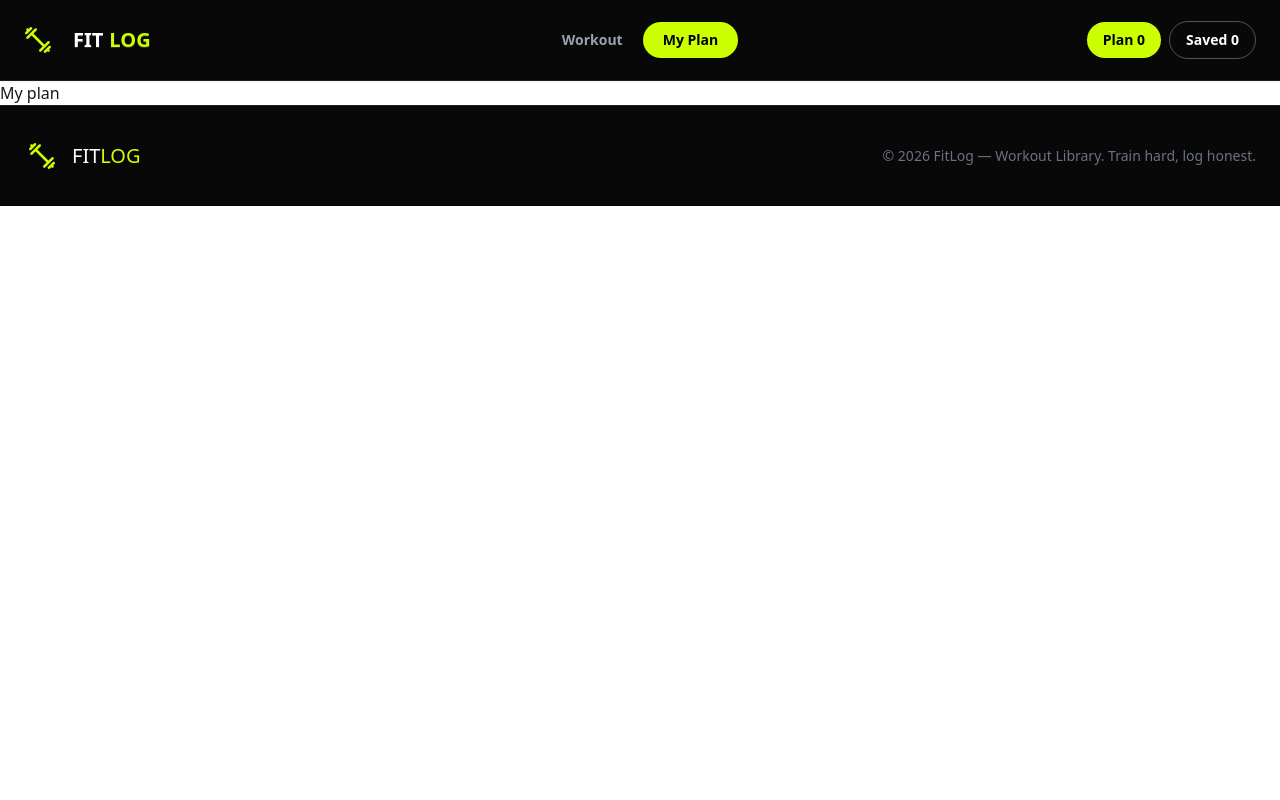
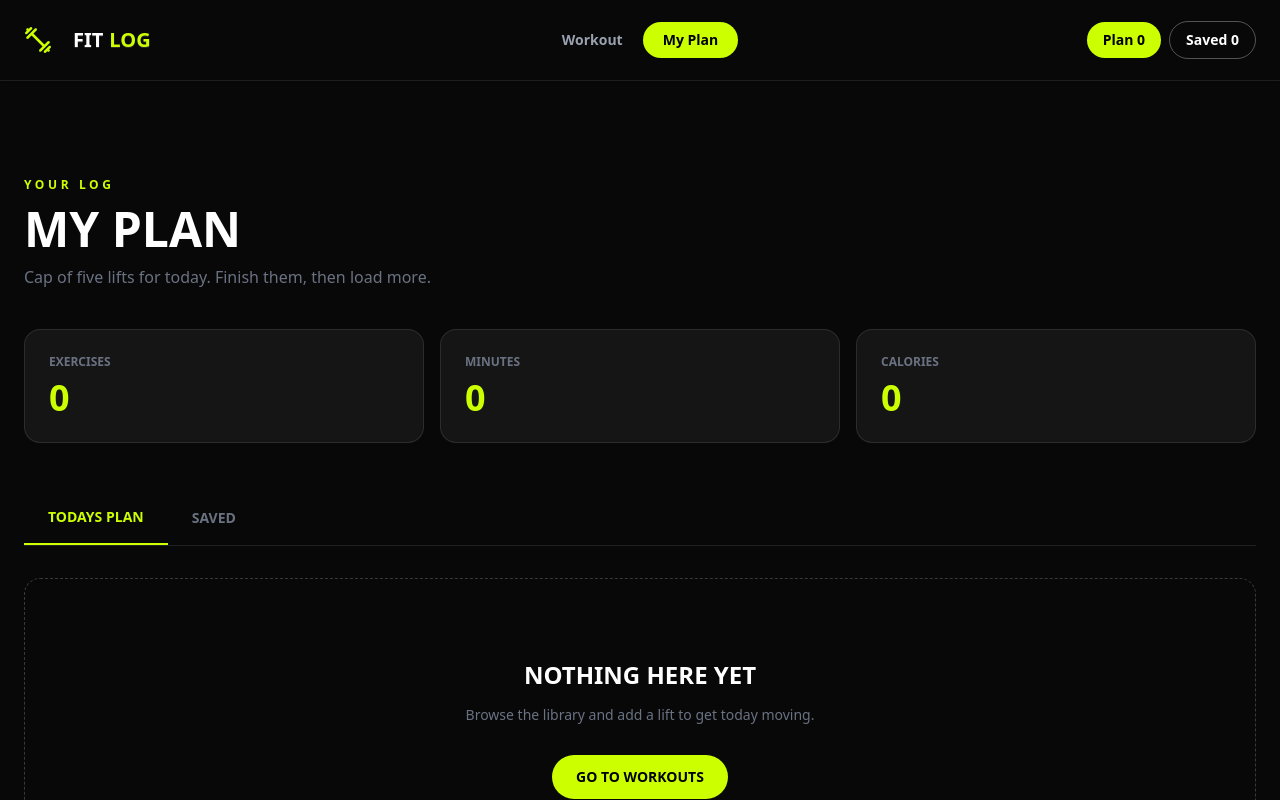
Before and after one commit to jbjoybiswasjb/web-b14-a6-fit-log-a, a Next.js app: page /my-plan in a window 1280 px wide. Shown: the top 800 px of the page. Built offline with nearby package versions, Linux system fonts and the light colour scheme.

Commit message:
Designed my plan page, EmptyState nad use FitLogContext in the full page for props drilling or data share.

```diff
--- a/src/app/layout.tsx
+++ b/src/app/layout.tsx
@@ -3,6 +3,7 @@ import { Geist, Geist_Mono } from "next/font/google";
 import "./globals.css";
 import Navbar from "@/components/shared/Navbar";
 import Footer from "@/components/shared/Footer";
+import { FitLogProvider } from "@/context/FitLogContext";
 
 const geistSans = Geist({
   variable: "--font-geist-sans",
@@ -23,13 +24,21 @@ export default function RootLayout({ children }: LayoutProps<"/">) {
   return (
     <html
       lang="en"
-      date-theme = "dark"
+      date-theme="dark"
       className={`${geistSans.variable} ${geistMono.variable} h-full antialiased`}
     >
       <body className="min-h-full flex flex-col">
-        <Navbar planCount={0} savedCount={0}></Navbar>
-        <div>{children}</div>
-        <Footer></Footer>
+        <FitLogProvider>
+          <header>
+            <Navbar planCount={0} savedCount={0}></Navbar>
+          </header>
+          <main>
+            <div>{children}</div>
+          </main>
+          <footer>
+            <Footer></Footer>
+          </footer>
+        </FitLogProvider>
       </body>
     </html>
   );
--- a/src/app/my-plan/page.tsx
+++ b/src/app/my-plan/page.tsx
@@ -1,11 +1,167 @@
-import React from 'react';
+"use client";
 
-const page = () => {
+import { useState } from "react";
+
+import EmptyState from "@/components/EmptyState";
+import MyPlanCard from "@/components/MyPlanCard";
+
+import { useFitLog } from "@/context/FitLogContext";
+
+const MyPlanPage = () => {
+    const {
+        plan,
+        saved,
+        removeFromPlan,
+        removeFromSaved,
+        markAsDone,
+    } = useFitLog();
+
+    const [activeTab, setActiveTab] =
+        useState<"plan" | "saved">("plan");
+
+    const currentList =
+        activeTab === "plan"
+            ? plan
+            : saved;
+
+    const minutes = plan.reduce(
+        (total, workout) =>
+            total + workout.duration,
+        0
+    );
+
+    const caloriesBurned = plan.reduce(
+        (total, workout) =>
+            total + workout.caloriesBurned,
+        0
+    );
+
     return (
-        <div>
-            My plan
+        <main className="min-h-screen bg-[#080808] px-4 py-16 text-white md:px-6 lg:py-24">
+
+            <div className="mx-auto max-w-7xl">
+
+                {/* Header */}
+                <div>
+
+                    <p className="text-xs font-black tracking-[0.3em] text-[#ccff00]">
+                        YOUR LOG
+                    </p>
+
+                    <h1 className="mt-3 text-5xl font-black uppercase">
+                        MY PLAN
+                    </h1>
+
+                    <p className="mt-3 text-gray-500">
+                        Cap of five lifts for today. Finish them, then load more.
+                    </p>
+
+                </div>
+
+                {/* Metrics */}
+                <div className="mt-10 grid gap-4 sm:grid-cols-3">
+
+                    <Metric
+                        label="Exercises"
+                        value={plan.length}
+                    />
+
+                    <Metric
+                        label="Minutes"
+                        value={minutes}
+                    />
+
+                    <Metric
+                        label="Calories"
+                        value={caloriesBurned}
+                    />
+
+                </div>
+
+                {/* Tabs */}
+                <div className="mt-12 flex border-b border-white/10">
+
+                    <button
+                        onClick={() =>
+                            setActiveTab("plan")
+                        }
+                        className={`px-6 py-4 text-sm font-black ${activeTab === "plan"
+                                ? "border-b-2 border-[#ccff00] text-[#ccff00]"
+                                : "text-gray-500"
+                            }`}
+                    >
+                        TODAYS PLAN
+                    </button>
+
+                    <button
+                        onClick={() =>
+                            setActiveTab("saved")
+                        }
+                        className={`px-6 py-4 text-sm font-black ${activeTab === "saved"
+                                ? "border-b-2 border-[#ccff00] text-[#ccff00]"
+                                : "text-gray-500"
+                            }`}
+                    >
+                        SAVED
+                    </button>
+
+                </div>
+
+                {/* List */}
+                <div className="mt-8 space-y-4">
+
+                    {currentList.length === 0 ? (
+                        <EmptyState />
+                    ) : (
+                        currentList.map(
+                            (workout) => (
+                                <MyPlanCard
+                                    key={workout.id}
+                                    workout={workout}
+                                    saved={activeTab === "saved"}
+                                    onDone={
+                                        activeTab === "plan"
+                                            ? markAsDone
+                                            : undefined
+                                    }
+                                    onRemove={
+                                        activeTab === "plan"
+                                            ? removeFromPlan
+                                            : removeFromSaved
+                                    }
+                                />
+                            )
+                        )
+                    )}
+
+                </div>
+
+            </div>
+
+        </main>
+    );
+};
+
+const Metric = ({
+    label,
+    value,
+}: {
+    label: string;
+    value: number;
+}) => {
+    return (
+        <div className="rounded-2xl border border-white/10 bg-[#151515] p-6">
+
+            <p className="text-xs font-bold uppercase text-gray-500">
+                {label}
+            </p>
+
+            <p className="mt-2 text-4xl font-black text-[#ccff00]">
+                {value}
+            </p>
+
         </div>
     );
 };
 
-export default page;
+export default MyPlanPage;
--- /dev/null
+++ b/src/components/EmptyState.tsx
@@ -0,0 +1,26 @@
+import Link from "next/link";
+
+const EmptyState = () => {
+    return (
+        <div className="rounded-2xl border border-dashed border-white/20 px-6 py-20 text-center">
+
+            <h2 className="text-2xl font-black">
+                NOTHING HERE YET
+            </h2>
+
+            <p className="mx-auto mt-3 max-w-md text-sm leading-6 text-gray-500">
+                Browse the library and add a lift to get today moving.
+            </p>
+
+            <Link
+                href="/"
+                className="mt-7 inline-block rounded-full bg-[#ccff00] px-6 py-3 text-sm font-black text-black"
+            >
+                GO TO WORKOUTS
+            </Link>
+
+        </div>
+    );
+};
+
+export default EmptyState;
--- /dev/null
+++ b/src/components/MyPlanCard.tsx
@@ -0,0 +1,109 @@
+"use client";
+
+import Image from "next/image";
+import Link from "next/link";
+
+import { Workout } from "@/types/workout";
+
+interface MyPlanCardProps {
+    workout: Workout;
+    saved?: boolean;
+
+    onDone?: (id: string) => void;
+    onRemove: (id: string) => void;
+}
+
+const MyPlanCard = ({
+    workout,
+    saved = false,
+    onDone,
+    onRemove,
+}: MyPlanCardProps) => {
+    return (
+        <div className="flex flex-col gap-5 rounded-2xl border border-white/10 bg-[#151515] p-4 sm:flex-row">
+
+            {/* Image */}
+            <div className="relative h-48 w-full shrink-0 overflow-hidden rounded-xl sm:h-32 sm:w-48">
+
+                <Image
+                    src={workout.image}
+                    alt={workout.name}
+                    fill
+                    className="object-cover"
+                />
+
+            </div>
+
+            {/* Content */}
+            <div className="flex flex-1 flex-col">
+
+                <div className="flex flex-col justify-between gap-3 sm:flex-row">
+
+                    <div>
+
+                        <h3 className="text-xl font-black uppercase">
+                            {workout.name}
+                        </h3>
+
+                        <p className="mt-1 text-sm text-gray-500">
+                            {workout.equipment}
+                        </p>
+
+                    </div>
+
+                    <button
+                        type="button"
+                        onClick={() => onRemove(workout.id)}
+                        className="self-start text-xl text-gray-500 transition hover:text-red-400"
+                    >
+                        ×
+                    </button>
+
+                </div>
+
+                {/* Stats */}
+                <div className="mt-5 flex flex-wrap gap-5 text-sm text-gray-400">
+
+                    <span>
+                        ⏱ {workout.duration} min
+                    </span>
+
+                    <span>
+                        🔥 {workout.caloriesBurned} kcal
+                    </span>
+
+                    <span>
+                        ★ {workout.rating}
+                    </span>
+
+                </div>
+
+                {/* Buttons */}
+                <div className="mt-5 flex flex-wrap gap-2">
+
+                    <Link
+                        href={`/workout/${workout.id}`}
+                        className="rounded-full border border-white/20 px-4 py-2 text-xs font-bold"
+                    >
+                        View Details
+                    </Link>
+
+                    {!saved && onDone && (
+                        <button
+                            type="button"
+                            onClick={() => onDone(workout.id)}
+                            className="rounded-full bg-[#ccff00] px-4 py-2 text-xs font-black text-black"
+                        >
+                            ✓ Mark as Done
+                        </button>
+                    )}
+
+                </div>
+
+            </div>
+
+        </div>
+    );
+};
+
+export default MyPlanCard;
--- a/src/components/WorkoutCard.tsx
+++ b/src/components/WorkoutCard.tsx
@@ -11,9 +11,8 @@ interface WorkoutCardProps {
 const WorkoutCard = ({
     workout,
 }: WorkoutCardProps) => {
+
     const {id, name, image, equipment, duration, caloriesBurned, rating, muscleGroups} = workout;
-
-    console.log(caloriesBurned);
 
     return (
         <Link
```
